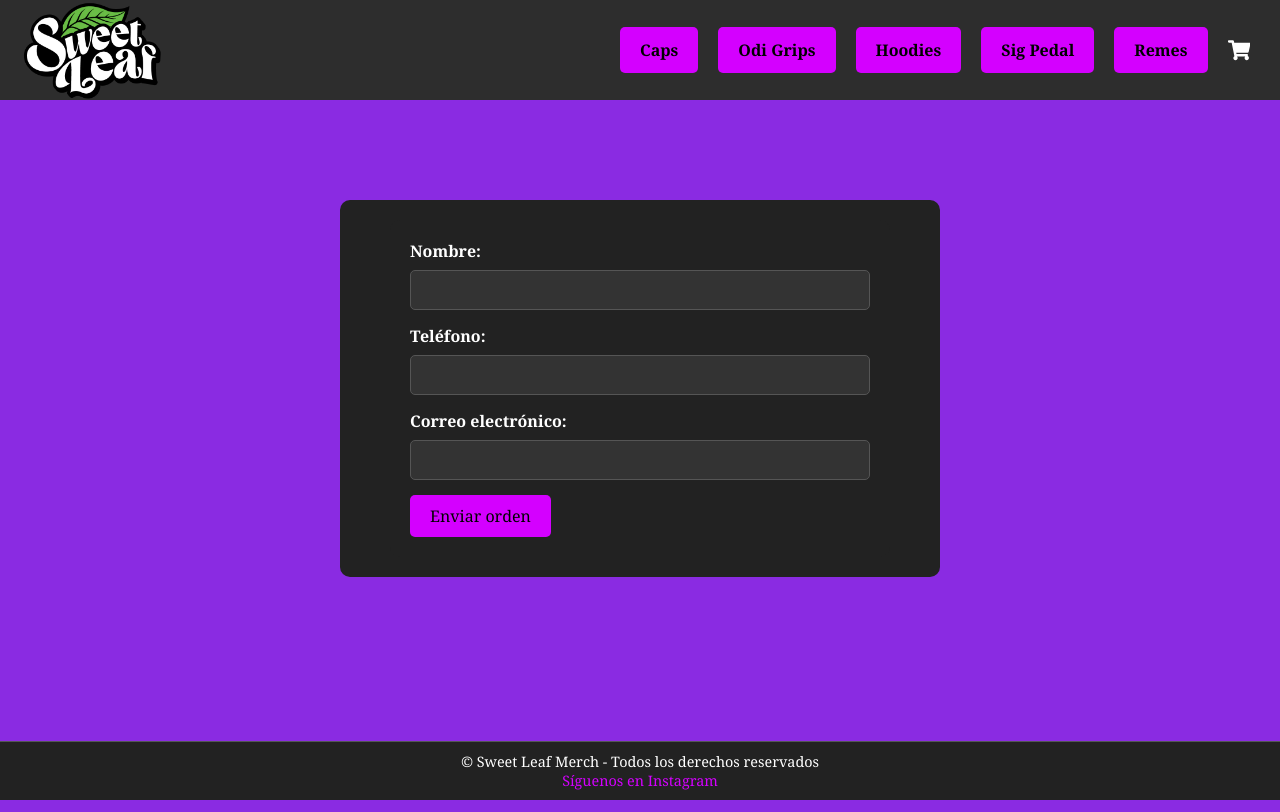
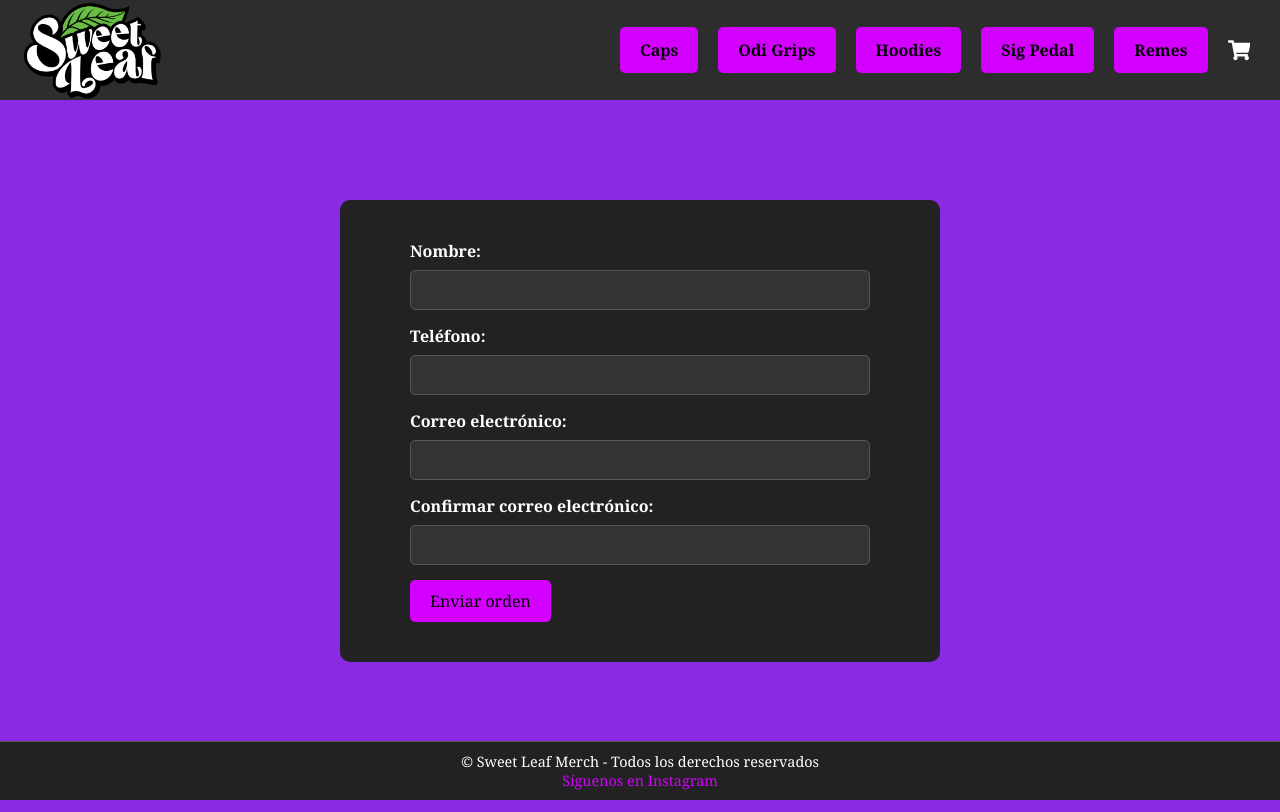
Before and after one commit to fvcky0urlif3/preentrega2Quaglia-reactjs, a React (Vite) app: page /checkout in a window 1280 px wide. Built offline with nearby package versions, Linux system fonts and the light colour scheme.

Commit message:
detalles

```diff
--- a/src/components/Checkout/Checkout.jsx
+++ b/src/components/Checkout/Checkout.jsx
@@ -11,8 +11,10 @@ const Checkout = () => {
     nombre: '',
     telefono: '',
     email: '',
+    emailConfirm: '', // Agregado para confirmación de email
   });
   const [idOrden, setIdOrden] = useState(null);
+  const [errores, setErrores] = useState({}); // Estado para manejar errores
   const { carrito, precioTotal, vaciarCarrito } = useContext(CartContext);
 
   const handleChangeInput = (event) => {
@@ -21,19 +23,34 @@ const Checkout = () => {
 
   const handleSubmitForm = async (event) => {
     event.preventDefault();
-    const orden = {
-      comprador: { ...datosForm },
-      productos: [...carrito],
-      fecha: Timestamp.fromDate(new Date()),
-      total: precioTotal(),
-    };
 
+    // Validación del formulario
+    let valid = true;
+    let erroresTemp = {};
+
+    if (datosForm.email !== datosForm.emailConfirm) {
+      erroresTemp.emailConfirm = 'Los correos electrónicos no coinciden';
+      valid = false;
+    }
+
+    // Validación adicional según sea necesario
     const response = await validateForm(datosForm);
-    if (response.status === 'success') {
+    if (response.status === 'error') {
+      valid = false;
+      erroresTemp = { ...erroresTemp, ...response.errors };
+    }
+
+    if (valid) {
+      const orden = {
+        comprador: { ...datosForm },
+        productos: [...carrito],
+        fecha: Timestamp.fromDate(new Date()),
+        total: precioTotal(),
+      };
       await sendOrder(orden);
       vaciarCarrito();
     } else {
-      alert(response.message);
+      setErrores(erroresTemp);
     }
   };
 
@@ -53,13 +70,14 @@ const Checkout = () => {
         <div className="order-completed">
           <h2>¡Orden completada correctamente! 😁</h2>
           <p>Guarde el ID de su orden generada: <strong>{idOrden}</strong></p>
-          <a href="/" className="button-return">Volver a la tienda</a> {/* Botón para regresar a la tienda */}
+          <a href="/" className="button-return">Volver a la tienda</a>
         </div>
       ) : (
         <FormularioCheckout
           datosForm={datosForm}
           handleChangeInput={handleChangeInput}
           handleSubmitForm={handleSubmitForm}
+          errores={errores} // Pasar errores a FormularioCheckout
         />
       )}
     </div>
--- a/src/components/Checkout/FormularioCheckout.css
+++ b/src/components/Checkout/FormularioCheckout.css
@@ -44,4 +44,10 @@
 .button-form:hover {
   background-color: #8000b3;
   color: #fff;
+
 }
+.error-alert {
+  color: #ff4d4d; /* Rojo para advertencias */
+  font-size: 0.875em; /* Tamaño de fuente similar a las advertencias */
+  margin-top: 5px; /* Espacio entre el campo y el mensaje */
+}
--- a/src/components/Checkout/FormularioCheckout.jsx
+++ b/src/components/Checkout/FormularioCheckout.jsx
@@ -1,7 +1,7 @@
 import React from 'react';
 import './FormularioCheckout.css';
 
-const FormularioCheckout = ({ datosForm, handleChangeInput, handleSubmitForm }) => {
+const FormularioCheckout = ({ datosForm, handleChangeInput, handleSubmitForm, errores }) => {
   return (
     <form onSubmit={handleSubmitForm} className="form-checkout">
       <div className="form-group">
@@ -14,6 +14,7 @@ const FormularioCheckout = ({ datosForm, handleChangeInput, handleSubmitForm })
           onChange={handleChangeInput}
           required
         />
+        {errores.nombre && <div className="error-alert">{errores.nombre}</div>}
       </div>
 
       <div className="form-group">
@@ -26,6 +27,7 @@ const FormularioCheckout = ({ datosForm, handleChangeInput, handleSubmitForm })
           onChange={handleChangeInput}
           required
         />
+        {errores.telefono && <div className="error-alert">{errores.telefono}</div>}
       </div>
 
       <div className="form-group">
@@ -38,6 +40,20 @@ const FormularioCheckout = ({ datosForm, handleChangeInput, handleSubmitForm })
           onChange={handleChangeInput}
           required
         />
+        {errores.email && <div className="error-alert">{errores.email}</div>}
+      </div>
+
+      <div className="form-group">
+        <label htmlFor="emailConfirm">Confirmar correo electrónico:</label>
+        <input
+          type="email"
+          id="emailConfirm"
+          name="emailConfirm"
+          value={datosForm.emailConfirm}
+          onChange={handleChangeInput}
+          required
+        />
+        {errores.emailConfirm && <div className="error-alert">{errores.emailConfirm}</div>}
       </div>
 
       <button type="submit" className="button-form">
```
